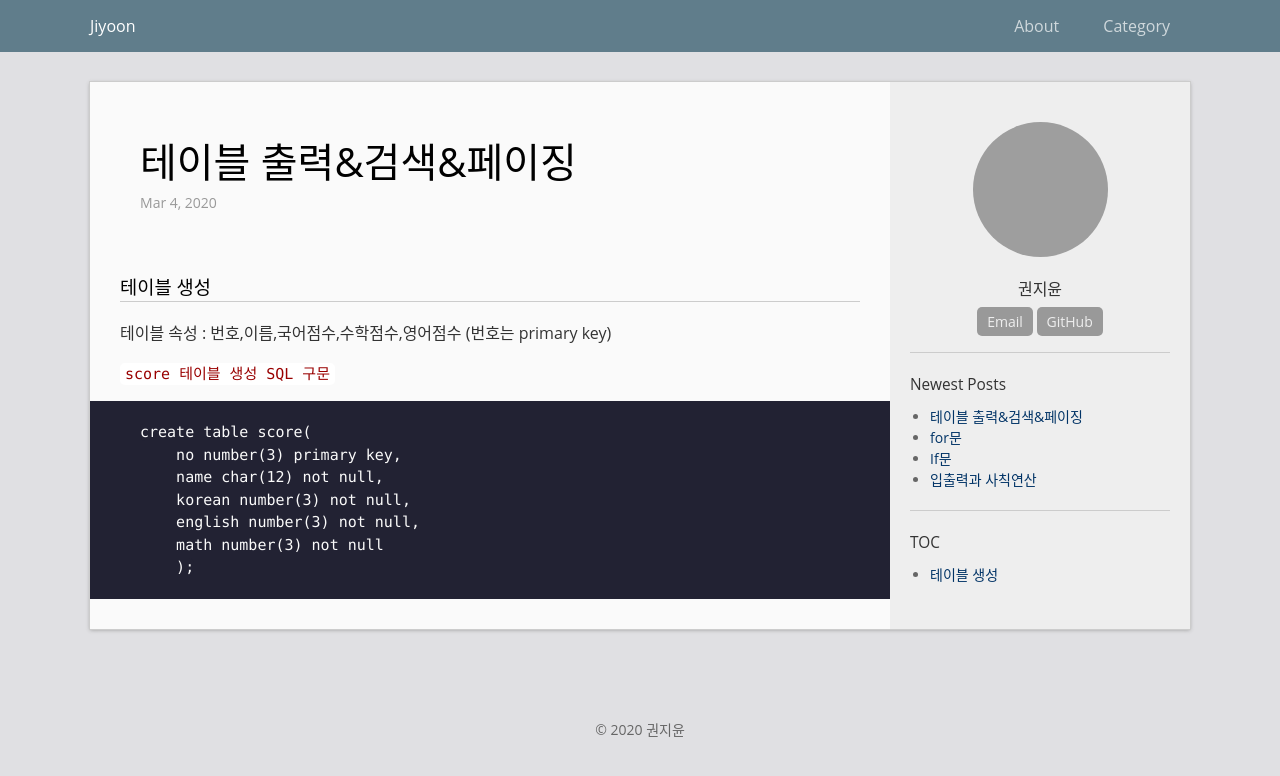
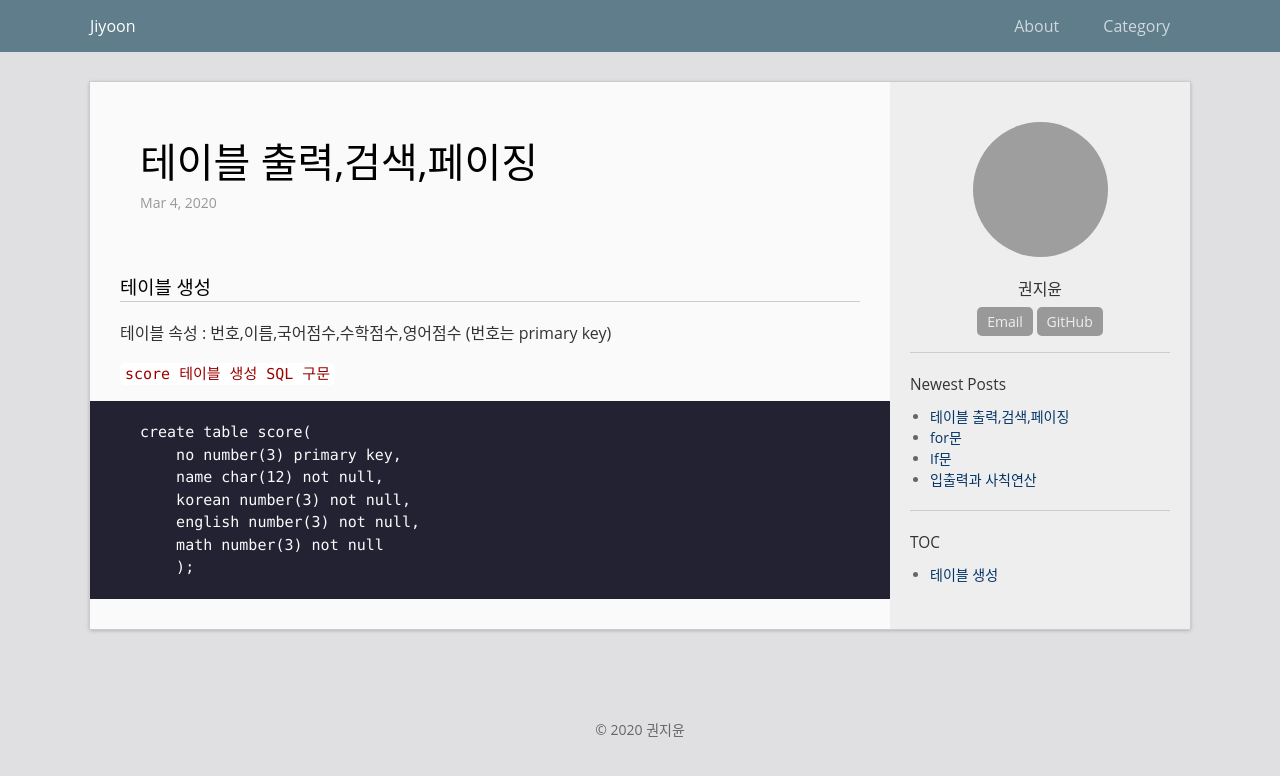
Before and after one commit to KwonJiYoon/KwonJiYoon.github.io, a Jekyll site: the page built from _posts/2020-03-11-WEB-ex.md, in a window 1280 px wide. Shown: the top 776 px of the page. Built offline with Jekyll 4.4.1, drawn with Linux system fonts in a browser that asks for light colours; grey boxes are pictures that could not be loaded.

Commit message:
Update 2020-03-11-WEB-ex.md

```diff
--- a/_posts/2020-03-11-WEB-ex.md
+++ b/_posts/2020-03-11-WEB-ex.md
@@ -1,6 +1,6 @@
 ---
 layout: post
-title:  "테이블 출력&검색&페이징"
+title:  "테이블 출력,검색,페이징"
 date:   2020.03.04
 categories:  JAVA_Web
 permalink: /archivers/test
```
